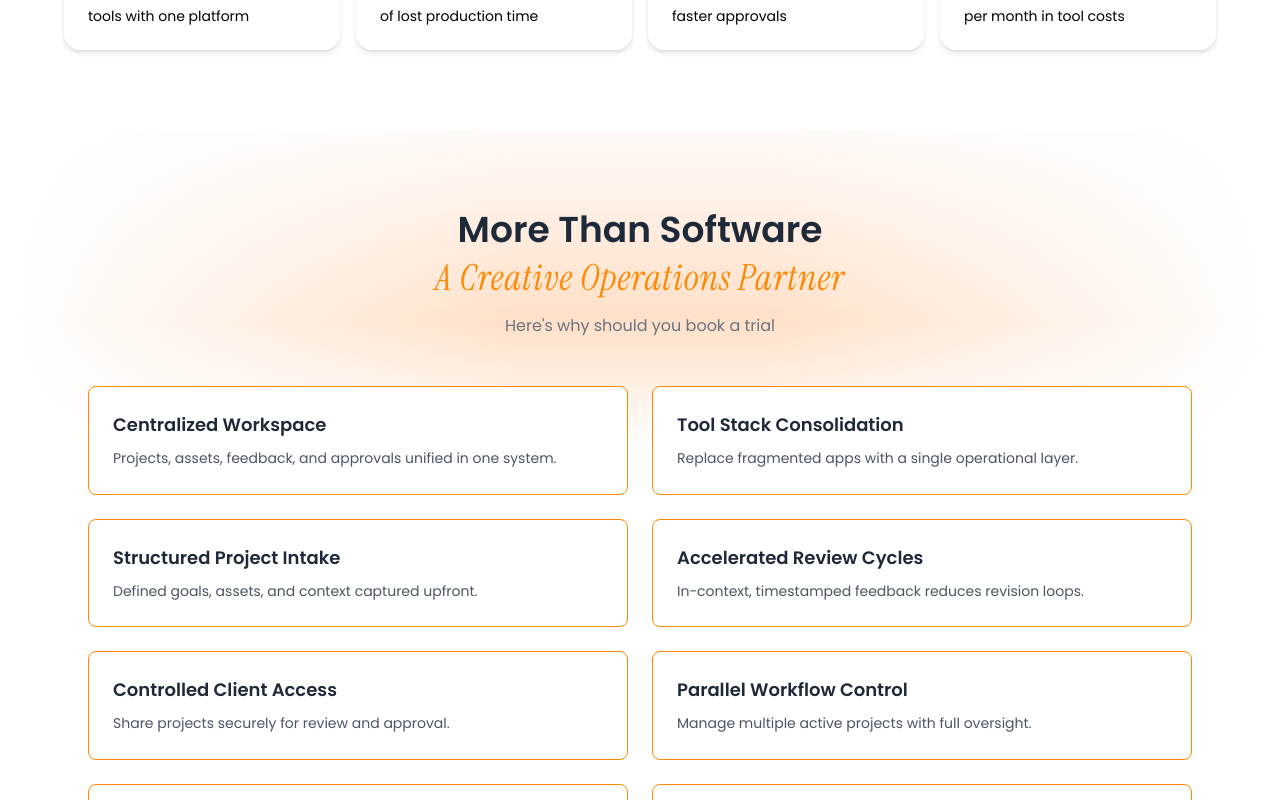
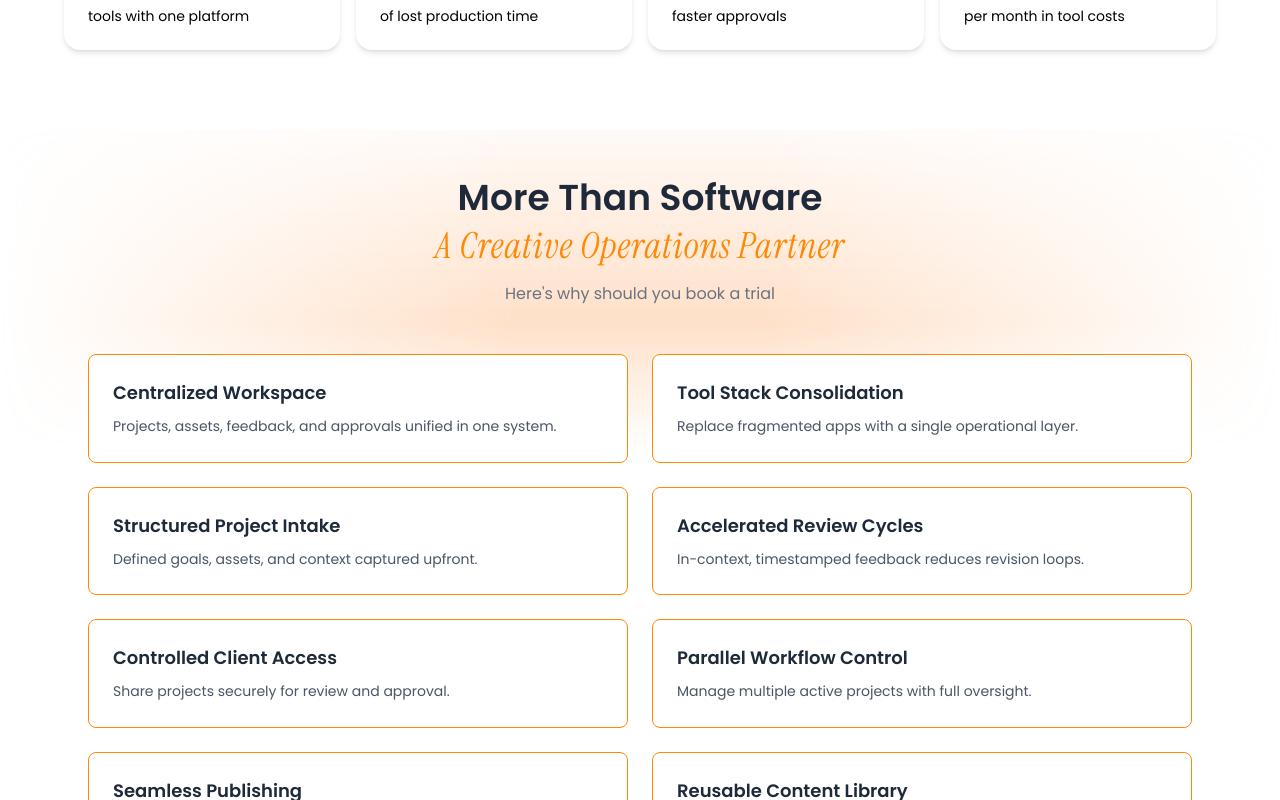
Before and after one commit to alihussnain1122/Sevvy, a React (Vite) app: page /who-is-sevvy in a window 1280 px wide. Shown: the part 5940-6740 px from the top of the page. Built offline with nearby package versions, Linux system fonts and the light colour scheme; the HTML template or start-up script is replaced by a standard one; a web font is replaced by a local one.

Commit message:
update partner

```diff
--- a/src/components/WhoisSevvy/Partner.jsx
+++ b/src/components/WhoisSevvy/Partner.jsx
@@ -35,7 +35,7 @@ const cards = [
 
 const Partner = () => {
   return (
-    <section className="relative bg-white py-20 overflow-hidden">
+    <section className="relative bg-white py-12 overflow-hidden">
       {/* Gradient Overlay */}
       <div
         className="absolute top-0 left-0 right-0 h-80 pointer-events-none"
```
